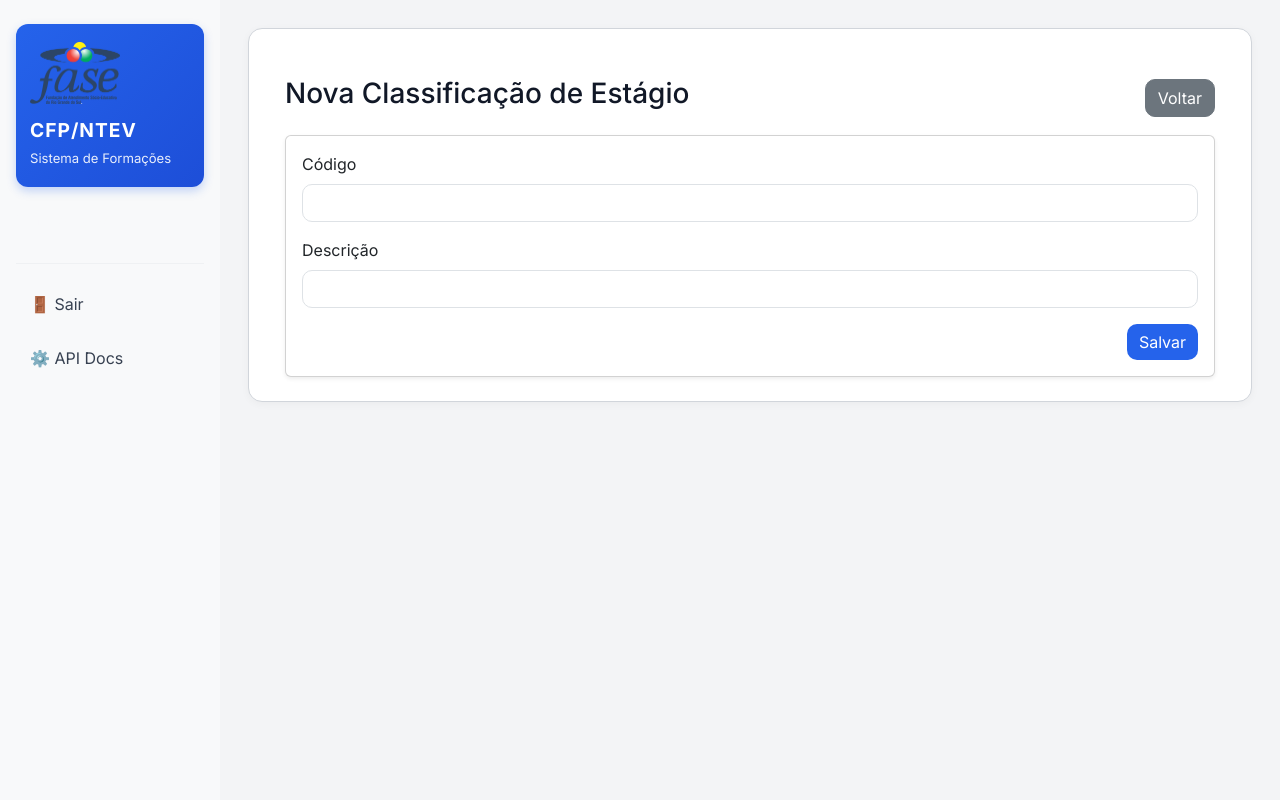
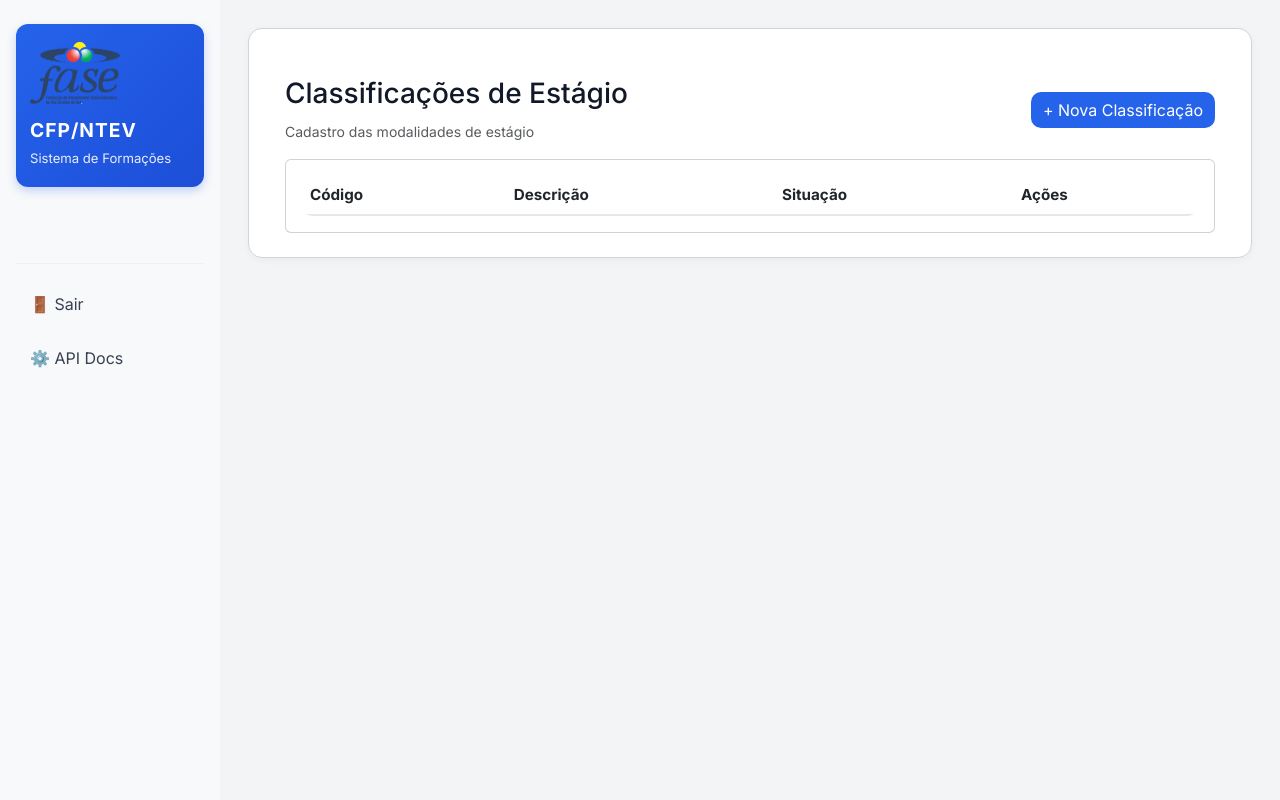
Before and after one commit to VitorSchmitt/db-formacoes, a Python web app: template estagiario/templates/classificacoes.html in a window 1280 px wide. Run offline with Jinja, Linux system fonts and the light colour scheme; the template is opened without the code that fills it, so the values that code supplies are empty; some libraries are stand-ins or nearby versions.

Commit message:
Update classificacoes.html

```diff
--- a/estagiario/templates/classificacoes.html
+++ b/estagiario/templates/classificacoes.html
@@ -7,159 +7,127 @@
 <div class="container mt-4">
 
 
+    <!-- CABEÇALHO -->
     <div class="d-flex justify-content-between align-items-center mb-3">
 
 
-        <h3>
+        <div>
+            <h3>
+                Classificações de Estágio
+            </h3>
 
-            {% if classificacao %}
-                Editar Classificação de Estágio
-            {% else %}
-                Nova Classificação de Estágio
-            {% endif %}
-
-        </h3>
+            <small class="text-muted">
+                Cadastro das modalidades de estágio
+            </small>
+        </div>
 
 
-        <a href="/estagiario/classificacoes/"
-           class="btn btn-secondary">
+        <button
+            class="btn btn-primary"
+            onclick="novo()">
 
-            Voltar
+            + Nova Classificação
 
-        </a>
+        </button>
 
 
     </div>
 
 
 
+    <!-- FORMULÁRIO -->
 
-    <div class="card shadow-sm">
+    <div class="card mb-4" id="formCard" style="display:none;">
+
+
+        <div class="card-header">
+            Cadastro
+        </div>
 
 
         <div class="card-body">
 
 
-            {% if classificacao %}
-
-            <form method="post"
-                  action="/estagiario/classificacoes/{{ classificacao.id }}/editar">
-
-            {% else %}
-
-            <form method="post"
-                  action="/estagiario/classificacoes/novo">
-
-            {% endif %}
+            <input
+                type="hidden"
+                id="id">
 
 
-
-                <!-- CÓDIGO -->
+            <div class="row">
 
 
-                <div class="mb-3">
+                <div class="col-md-8">
 
 
-                    <label class="form-label">
-
-                        Código
-
+                    <label>
+                        Descrição
                     </label>
 
 
-                    <input type="text"
-                           name="codigo"
-                           class="form-control"
-                           required
-                           value="{{ classificacao.codigo if classificacao else '' }}">
+                    <input
+                        type="text"
+                        class="form-control"
+                        id="descricao">
 
 
                 </div>
 
 
+                <div class="col-md-4">
 
 
-                <!-- DESCRIÇÃO -->
-
-
-                <div class="mb-3">
-
-
-                    <label class="form-label">
-
-                        Descrição
-
+                    <label>
+                        Situação
                     </label>
 
 
-                    <input type="text"
-                           name="descricao"
-                           class="form-control"
-                           required
-                           value="{{ classificacao.descricao if classificacao else '' }}">
+                    <select
+                        class="form-control"
+                        id="ativo">
+
+
+                        <option value="true">
+                            Ativo
+                        </option>
+
+
+                        <option value="false">
+                            Inativo
+                        </option>
+
+
+                    </select>
 
 
                 </div>
 
 
+            </div>
 
 
 
-                {% if classificacao %}
+            <div class="mt-3">
 
 
-                <!-- STATUS -->
+                <button
+                    class="btn btn-success"
+                    onclick="salvar()">
+
+                    Salvar
+
+                </button>
 
 
-                <div class="form-check mb-3">
+                <button
+                    class="btn btn-secondary"
+                    onclick="cancelar()">
+
+                    Cancelar
+
+                </button>
 
 
-                    <input class="form-check-input"
-                           type="checkbox"
-                           name="ativo"
-                           id="ativo"
-                           {% if classificacao.ativo %}
-                           checked
-                           {% endif %}>
-
-
-                    <label class="form-check-label"
-                           for="ativo">
-
-                        Ativo
-
-                    </label>
-
-
-                </div>
-
-
-                {% endif %}
-
-
-
-
-
-
-                <div class="text-end">
-
-
-                    <button type="submit"
-                            class="btn btn-primary">
-
-
-                        Salvar
-
-
-                    </button>
-
-
-                </div>
-
-
-
-
-            </form>
+            </div>
 
 
         </div>
@@ -168,7 +136,358 @@
     </div>
 
 
+
+
+
+    <!-- TABELA -->
+
+
+    <div class="card">
+
+
+        <div class="card-body">
+
+
+            <table
+                class="table table-hover">
+
+
+                <thead>
+
+                    <tr>
+
+                        <th>
+                            Código
+                        </th>
+
+
+                        <th>
+                            Descrição
+                        </th>
+
+
+                        <th>
+                            Situação
+                        </th>
+
+
+                        <th>
+                            Ações
+                        </th>
+
+                    </tr>
+
+
+                </thead>
+
+
+                <tbody id="lista">
+
+
+                </tbody>
+
+
+            </table>
+
+
+        </div>
+
+
+    </div>
+
+
+
 </div>
 
 
+
+
+
+<script>
+
+
+const url = "/api/classificacoes-estagio";
+
+
+
+document.addEventListener(
+    "DOMContentLoaded",
+    carregar
+);
+
+
+
+function carregar(){
+
+
+    fetch(url)
+    .then(r => r.json())
+    .then(dados => {
+
+
+        let html="";
+
+
+        dados.forEach(item => {
+
+
+            html += `
+
+            <tr>
+
+
+                <td>
+                    ${item.id}
+                </td>
+
+
+                <td>
+                    ${item.descricao}
+                </td>
+
+
+                <td>
+
+                    ${
+                    item.ativo
+                    ?
+                    '<span class="badge bg-success">Ativo</span>'
+                    :
+                    '<span class="badge bg-danger">Inativo</span>'
+                    }
+
+                </td>
+
+
+
+                <td>
+
+
+                    <button
+                        class="btn btn-sm btn-warning"
+                        onclick='editar(${JSON.stringify(item)})'>
+
+                        Editar
+
+                    </button>
+
+
+
+                    <button
+                        class="btn btn-sm btn-danger"
+                        onclick="excluir(${item.id})">
+
+                        Excluir
+
+                    </button>
+
+
+                </td>
+
+
+            </tr>
+
+            `;
+
+
+        });
+
+
+
+        document.getElementById("lista").innerHTML = html;
+
+
+    });
+
+
+}
+
+
+
+
+
+
+function novo(){
+
+
+    limpar();
+
+    document
+    .getElementById("formCard")
+    .style.display="block";
+
+
+}
+
+
+
+
+
+
+
+function editar(item){
+
+
+    document.getElementById("formCard")
+    .style.display="block";
+
+
+    document.getElementById("id")
+    .value=item.id;
+
+
+    document.getElementById("descricao")
+    .value=item.descricao;
+
+
+    document.getElementById("ativo")
+    .value=item.ativo;
+
+
+}
+
+
+
+
+
+
+
+
+function salvar(){
+
+
+
+    let id =
+    document.getElementById("id").value;
+
+
+
+    let dados = {
+
+
+        descricao:
+        document.getElementById("descricao").value,
+
+
+        ativo:
+        document.getElementById("ativo").value === "true"
+
+
+    };
+
+
+
+    let metodo =
+    id ? "PUT" : "POST";
+
+
+
+    let destino =
+    id ? `${url}/${id}` : url;
+
+
+
+
+    fetch(destino,{
+
+
+        method: metodo,
+
+
+        headers:{
+
+            "Content-Type":
+            "application/json"
+
+        },
+
+
+        body:
+        JSON.stringify(dados)
+
+
+    })
+
+    .then(()=>{
+
+        cancelar();
+
+        carregar();
+
+    });
+
+
+}
+
+
+
+
+
+
+
+function excluir(id){
+
+
+    if(!confirm(
+        "Deseja excluir esta classificação?"
+    ))
+    return;
+
+
+
+    fetch(
+        `${url}/${id}`,
+        {
+            method:"DELETE"
+        }
+    )
+
+    .then(()=>carregar());
+
+
+}
+
+
+
+
+
+
+
+function cancelar(){
+
+
+    limpar();
+
+
+    document
+    .getElementById("formCard")
+    .style.display="none";
+
+
+}
+
+
+
+
+
+
+
+function limpar(){
+
+
+    document.getElementById("id").value="";
+
+    document.getElementById("descricao").value="";
+
+    document.getElementById("ativo").value="true";
+
+
+}
+
+
+
+</script>
+
+
+
 {% endblock %}
```
